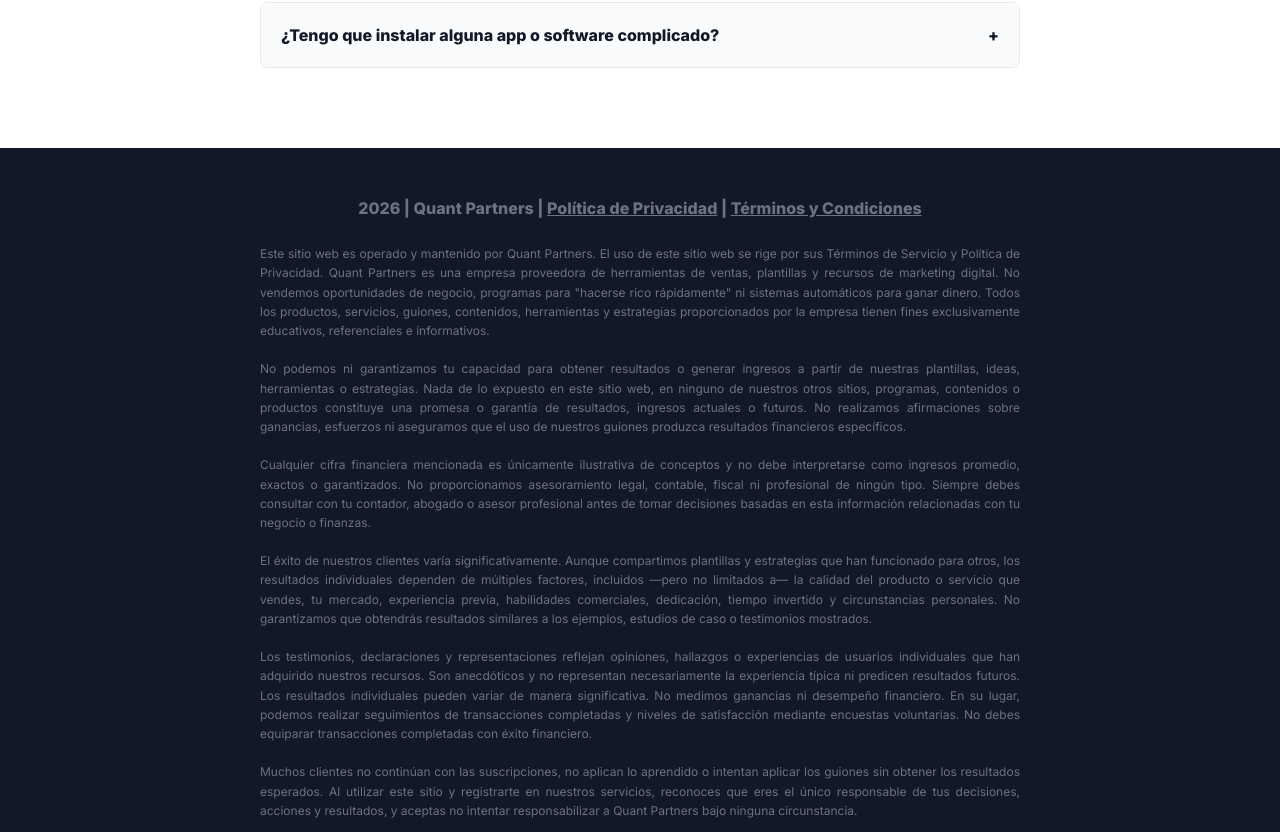
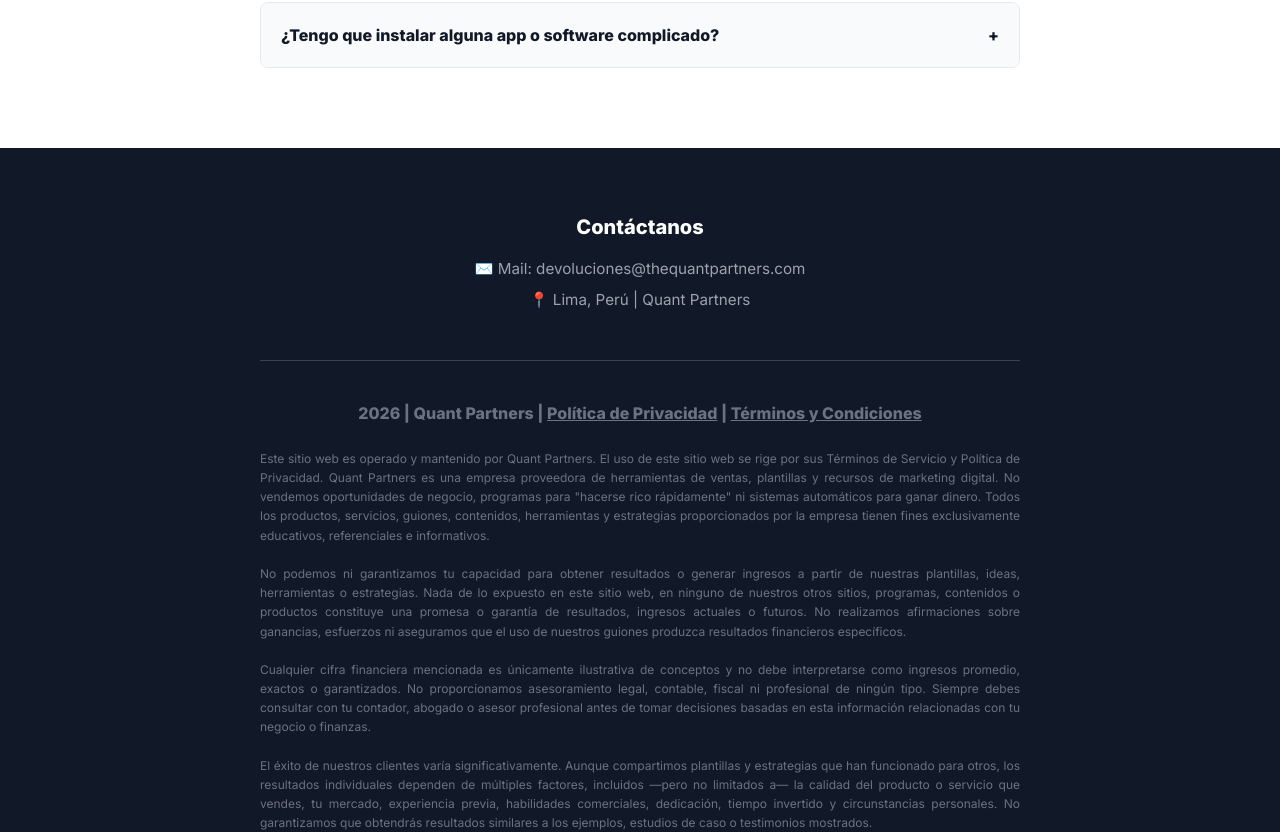
Before and after one commit to thequantpartners/boveda, a React (Vite) app in the folder apps/landing/: page / in a window 1280 px wide. Shown: the part 2887-3719 px from the top of the page. Built offline with nearby package versions, Linux system fonts and the light colour scheme.

Commit message:
feat: add contact info to footer for trust and compliance

```diff
--- a/apps/landing/src/App.jsx
+++ b/apps/landing/src/App.jsx
@@ -348,6 +348,12 @@
 
       <footer className="footer">
         <div className="container">
+          <div className="footer-contact">
+            <h3>Contáctanos</h3>
+            <p>✉️ Mail: devoluciones@thequantpartners.com</p>
+            <p>📍 Lima, Perú | Quant Partners</p>
+          </div>
+
           <p style={{ fontWeight: 'bold', marginBottom: '1.5rem', fontSize: '1rem', color: 'var(--gray)' }}>
             2026 | Quant Partners | <a href="/terminos" style={{ color: 'inherit', textDecoration: 'underline' }}>Política de Privacidad</a> | <a href="/terminos" style={{ color: 'inherit', textDecoration: 'underline' }}>Términos y Condiciones</a>
           </p>
--- a/apps/landing/src/index.css
+++ b/apps/landing/src/index.css
@@ -364,9 +364,30 @@
 /* Footer & Legal */
 .footer {
   background: var(--dark);
+  color: var(--gray);
+  padding: 4rem 1rem;
+  text-align: center;
+}
+
+.footer-contact {
+  margin-bottom: 2.5rem;
+  padding-bottom: 2.5rem;
+  border-bottom: 1px solid #374151;
+}
+
+.footer-contact h3 {
   color: white;
-  padding: 3rem 0;
-  text-align: center;
+  font-size: 1.25rem;
+  margin-bottom: 1rem;
+}
+
+.footer-contact p {
+  color: #9CA3AF;
+  font-size: 0.95rem;
+  margin-bottom: 0.5rem;
+}
+
+.footer-disclaimer {
   font-size: 0.875rem;
 }
 
```
